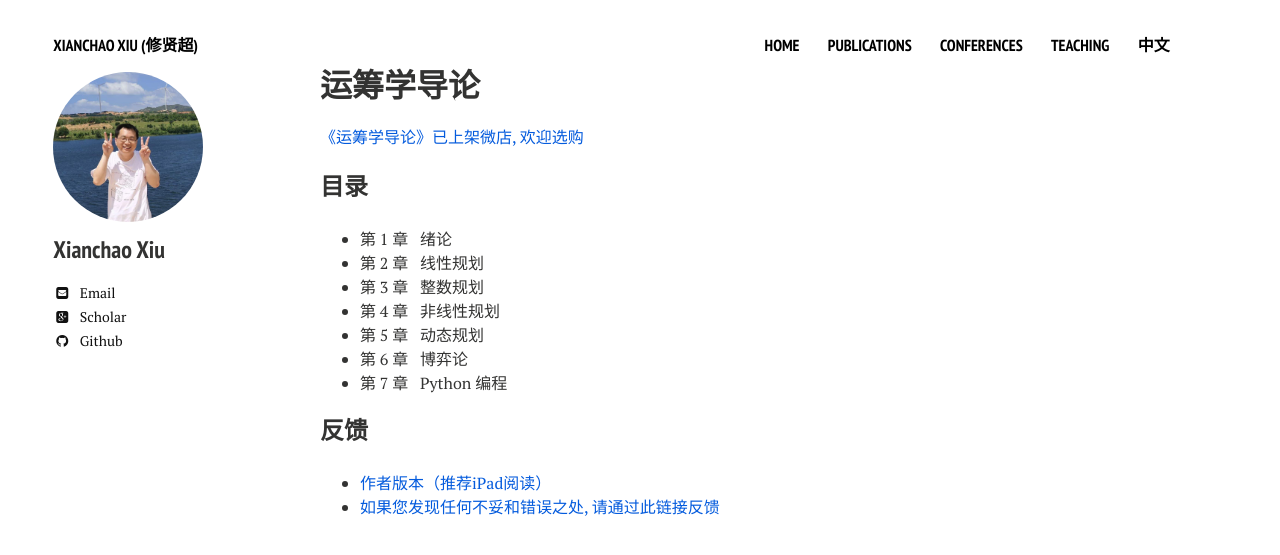
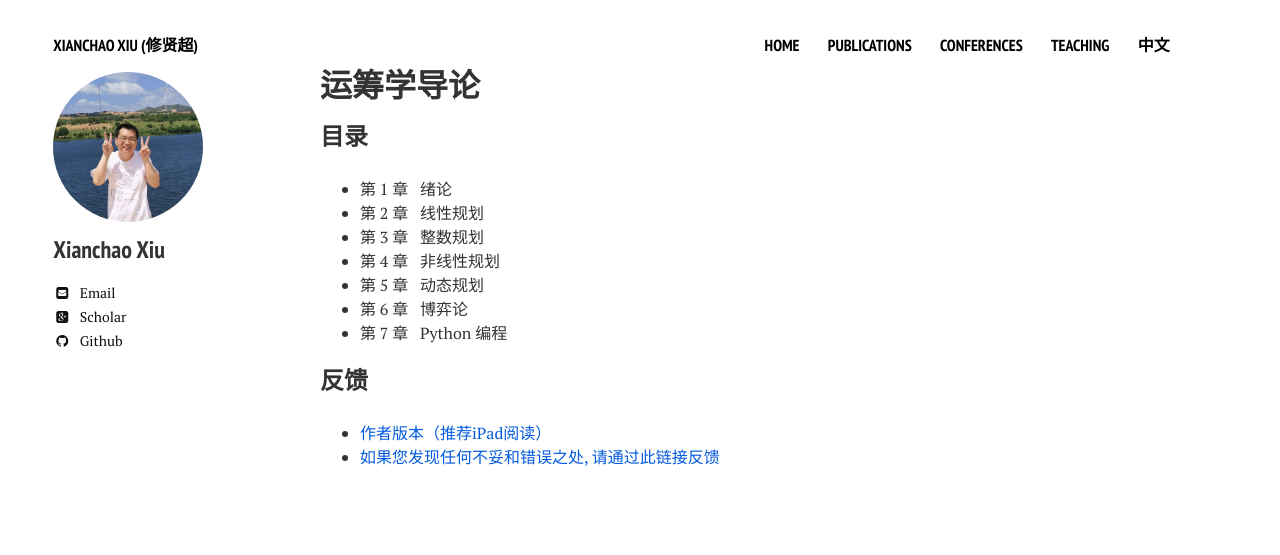
Before and after one commit to xianchaoxiu/xianchaoxiu.github.io, a Jekyll site: the page built from chinese/book/OR/index.md, in a window 1280 px wide. Shown: the top 555 px of the page. Built offline with Jekyll 4.4.1, drawn with Linux system fonts in a browser that asks for light colours; nearby versions of some CDN libraries.

Commit message:
Update index.md

```diff
--- a/chinese/book/OR/index.md
+++ b/chinese/book/OR/index.md
@@ -5,7 +5,6 @@ comments: false
 share: false
 ---
 
-<a href="https://weidian.com/item.html?itemID=7810621848" class="textlink" target="_blank"> 《运筹学导论》已上架微店, 欢迎选购 </a> <br>
 
 ### 目录
 
```
